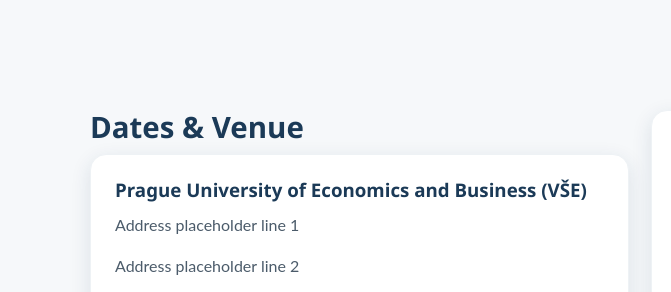
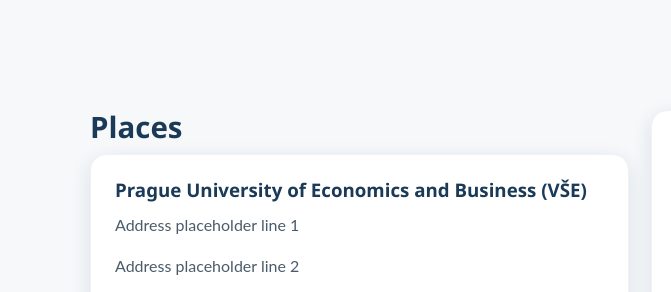
Before and after one commit to Palo124/GA2026, a website: page index.html in a window 1280 px wide. Shown: the part 1030-1322 px from the top of the page, 0-671 px from the left. Drawn offline with Linux system fonts and the light colour scheme; no server answers.

Commit message:
rename section and sticky bar fix

```diff
--- a/content/sheet-template.csv
+++ b/content/sheet-template.csv
@@ -11,7 +11,7 @@
 agenda.intro,Schedule is indicative and subject to change. Times are placeholders.
 agenda.icsHidden,FALSE
 agenda.hidden,FALSE
-venue.title,Dates & Venue
+venue.title,Places
 venue.hidden,FALSE
 venue.mapEmbedUrl,https://www.google.com/maps/d/embed?mid=1Kbht9FGvpUOa5ALkBO48aLLyJJ_ZGx0&ehbc=2E312F&noprof=1
 venue.campusMapImage,2026-01-19_21-14.png
--- a/content/site.json
+++ b/content/site.json
@@ -33,7 +33,7 @@
     ]
   },
   "venue": {
-    "title": "Dates & Venue",
+    "title": "Places",
     "venueName": "Prague University of Economics and Business (VŠE)",
     "addressLine1": "Address placeholder line 1",
     "addressLine2": "Address placeholder line 2",
--- a/index.html
+++ b/index.html
@@ -77,7 +77,7 @@
       </div>
       <div class="container nav-links" id="nav-links">
         <a href="#about">About</a>
-        <a href="#dates-venue">Dates &amp; Venue</a>
+        <a href="#dates-venue">Places</a>
         <a href="#agenda">Agenda</a>
         <a href="#locals-recommend">Locals recommend</a>
         <a href="#documents">Important links</a>
@@ -125,7 +125,7 @@
       <section class="section" id="dates-venue" data-section="venue">
         <div class="container grid two">
           <div>
-            <h2 class="section-title" data-content="venue.title">Dates &amp; Venue</h2>
+            <h2 class="section-title" data-content="venue.title">Places</h2>
             <div class="grid venue-card-list" data-content="venues">
               <div class="card">
                 <h3>Prague University of Economics and Business (VŠE)</h3>
--- a/styles.css
+++ b/styles.css
@@ -13,6 +13,7 @@
   --radius-lg: 16px;
   --radius-md: 12px;
   --container: 1100px;
+  --anchor-offset: 96px;
 }
 
 * {
@@ -25,6 +26,15 @@
   color: var(--esn-dark-blue);
   background: var(--esn-gray-50);
   line-height: 1.6;
+}
+
+html {
+  scroll-padding-top: var(--anchor-offset);
+}
+
+section[id],
+.hero[id] {
+  scroll-margin-top: var(--anchor-offset);
 }
 
 h1,
@@ -861,6 +871,10 @@
 }
 
 @media (min-width: 768px) {
+  :root {
+    --anchor-offset: 84px;
+  }
+
   .nav-toggle {
     display: none;
   }
```
Also changed, not shown: styles.min.css.
